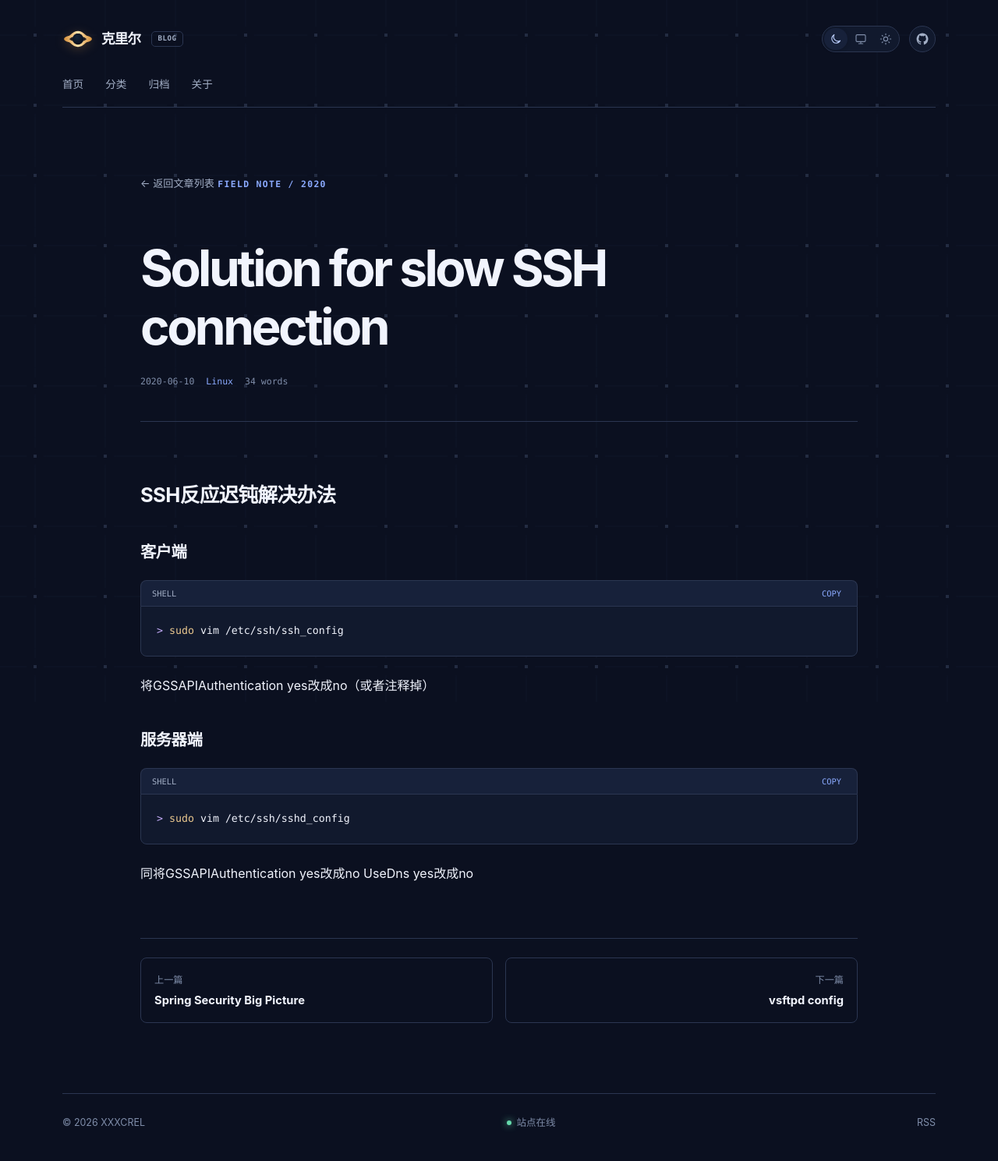
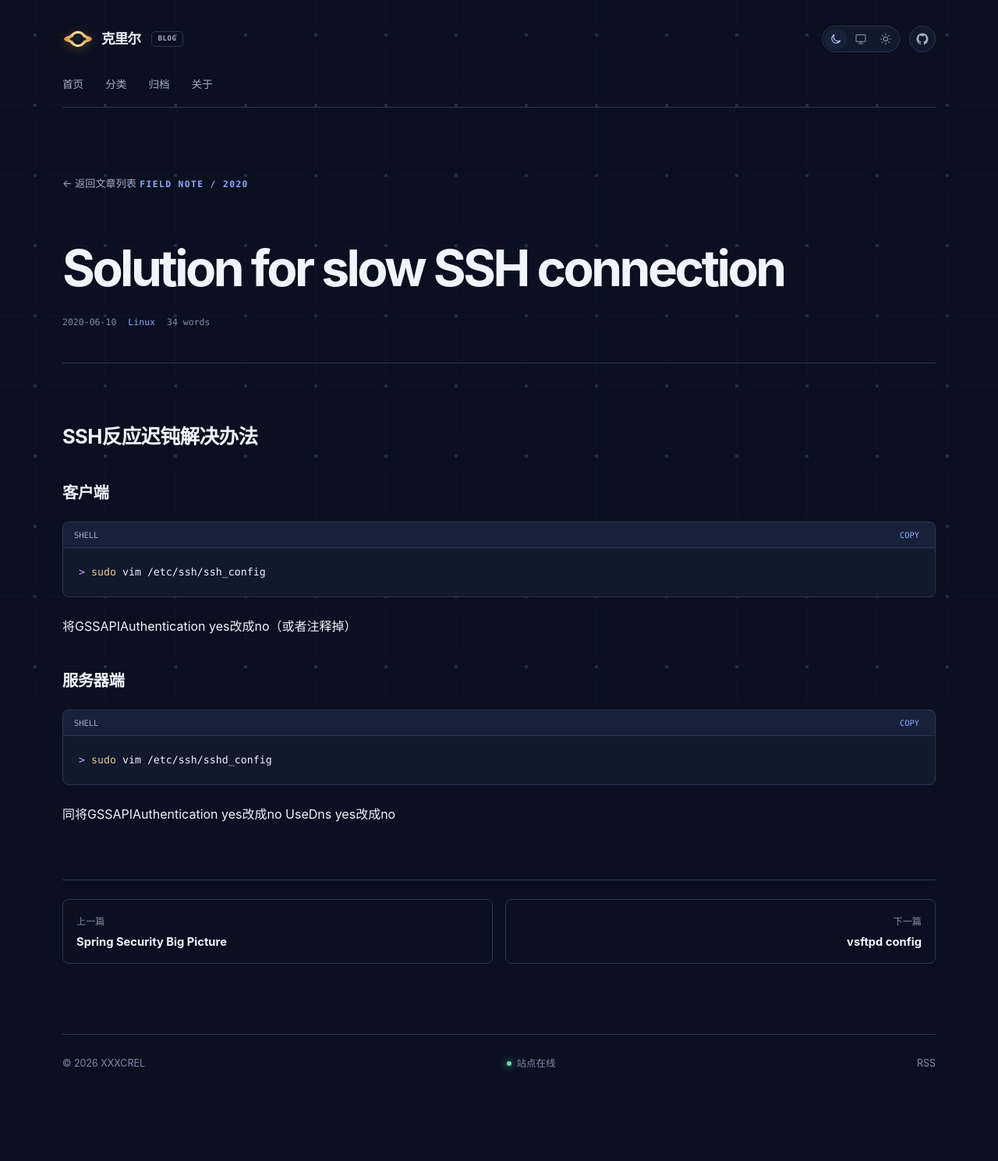
Before and after one commit to xxxcrel/xxxcrel.github.io, a Jekyll site: the page built from _posts/2020-6-10-ssh-note.md, in a window 1280 px wide. Shown: the whole page at 78% size. Built offline with Jekyll 4.4.1, drawn with Linux system fonts in a browser that asks for light colours; after the commit the page ends 1413 px from its top, so only the background shows below that.

Commit message:
style: align content width with navigation tabs

```diff
--- a/assets/css/site.css
+++ b/assets/css/site.css
@@ -16,7 +16,7 @@
   --font-body: Inter, ui-sans-serif, system-ui, -apple-system, "Segoe UI", "PingFang SC", "Microsoft YaHei", sans-serif;
   --font-mono: ui-monospace, "Cascadia Code", "JetBrains Mono", SFMono-Regular, Consolas, monospace;
   --site-width: 1120px;
-  --article-width: 780px;
+  --article-width: var(--site-width);
 }
 
 :root[data-theme="light"] {
@@ -273,7 +273,6 @@ button { font: inherit; }
 .pagination span:not(.is-current) { opacity: .5; }
 
 /* Pages and posts */
-.post-page { --article-width: 920px; }
 .post-page > .article-header, .post-page > .article-body, .post-page > .post-nav { margin-inline: auto; }
 .content-header, .article-header { max-width: var(--article-width); padding: 82px 0 38px; border-bottom: 1px solid var(--border); }
 .content-title { margin: 11px 0 12px; font-size: clamp(2.4rem, 5vw, 4.1rem); line-height: 1.18; letter-spacing: -.055em; overflow-wrap: anywhere; }
```
